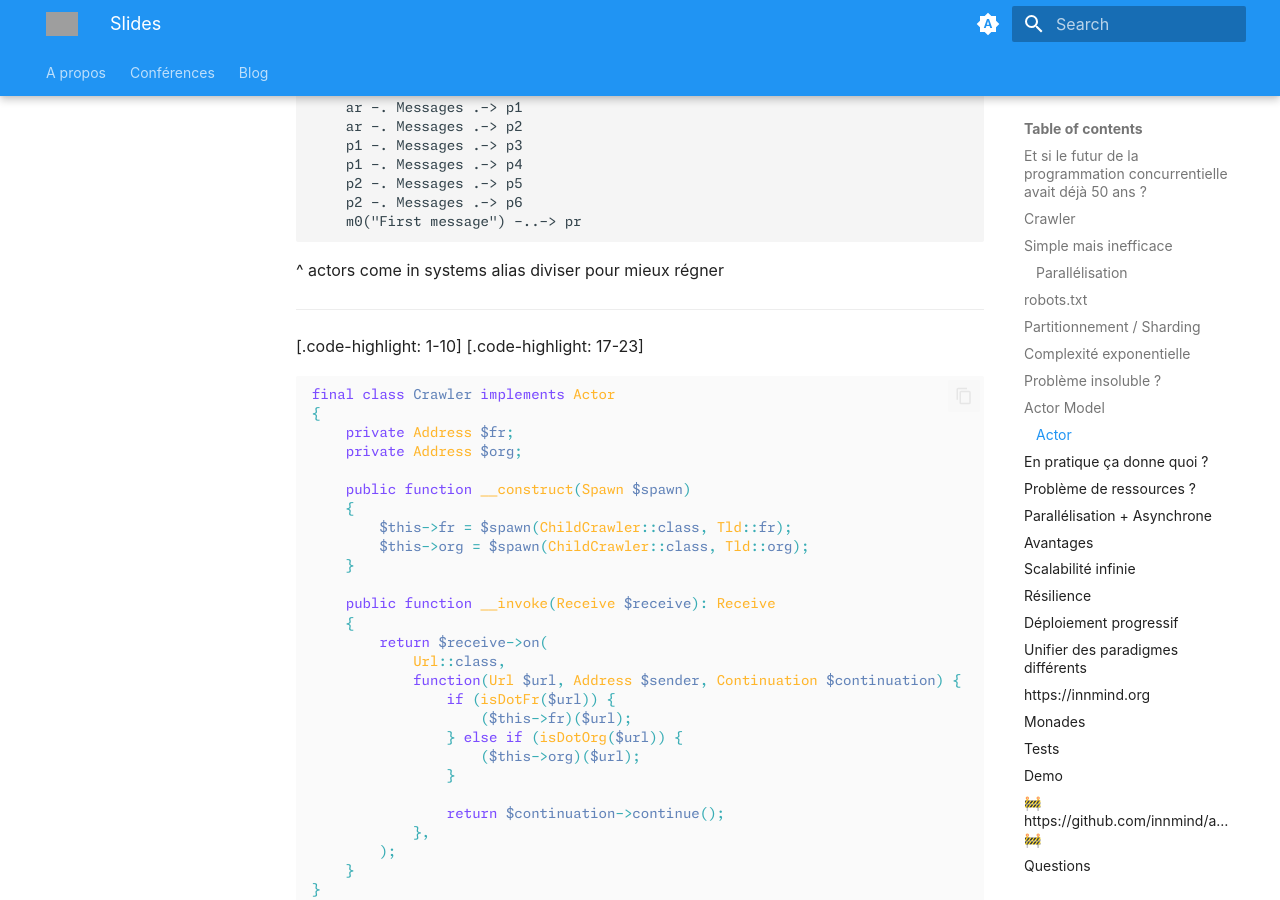
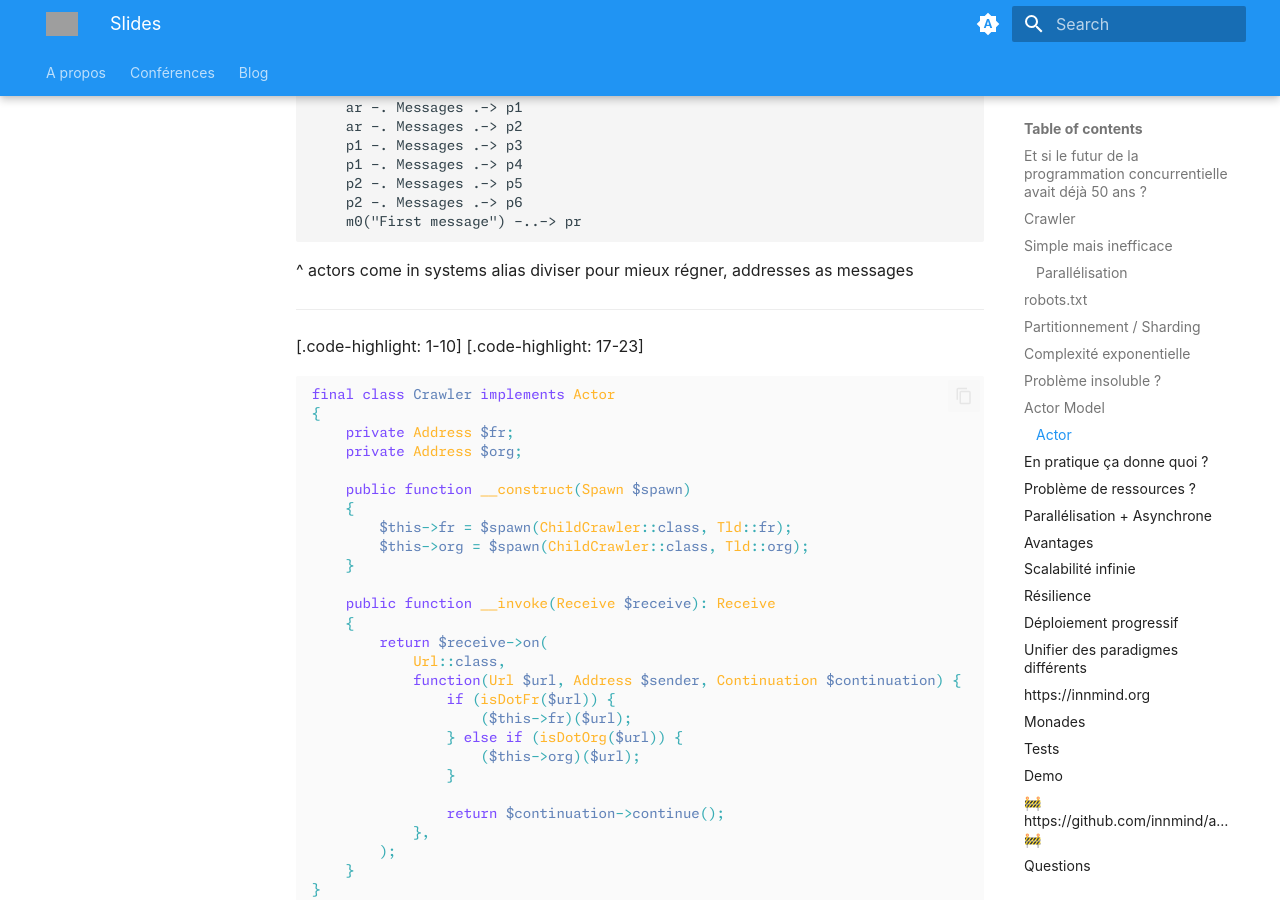
Before and after one commit to Baptouuuu/baptouuuu.github.io, an MkDocs documentation site: the page built from docs/conferences/actor model/slides.md, in a window 1280 px wide and 900 px high, scrolled down 6815 px. Built offline with MkDocs 1.6.1 and Material for MkDocs 9.7.7, drawn with Linux system fonts in a browser that asks for light colours; grey boxes are pictures that could not be loaded.

Commit message:
mention addresses can be sent in messages

````diff
--- a/docs/conferences/actor model/slides.md
+++ b/docs/conferences/actor model/slides.md
@@ -366,7 +366,7 @@ flowchart TB
     m0("First message") -..-> pr
 ```
 
-^ actors come in systems alias diviser pour mieux régner
+^ actors come in systems alias diviser pour mieux régner, addresses as messages
 
 ---
 
````
